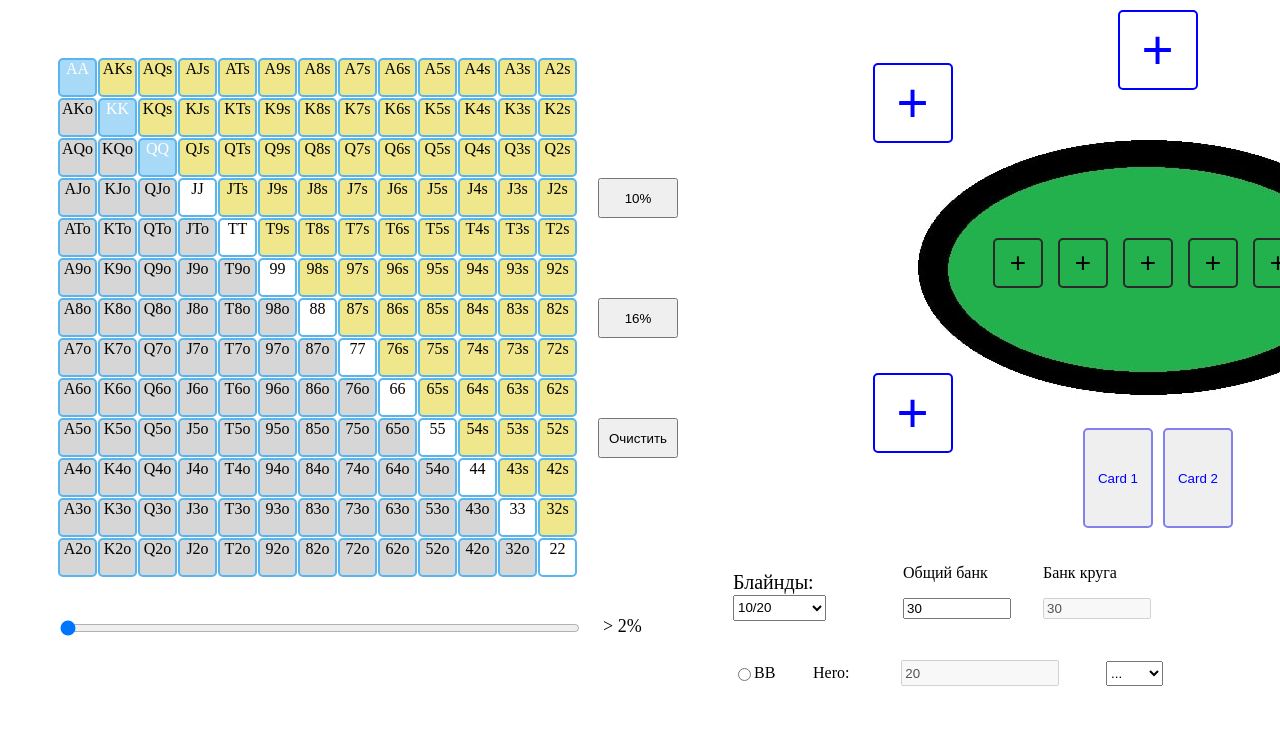
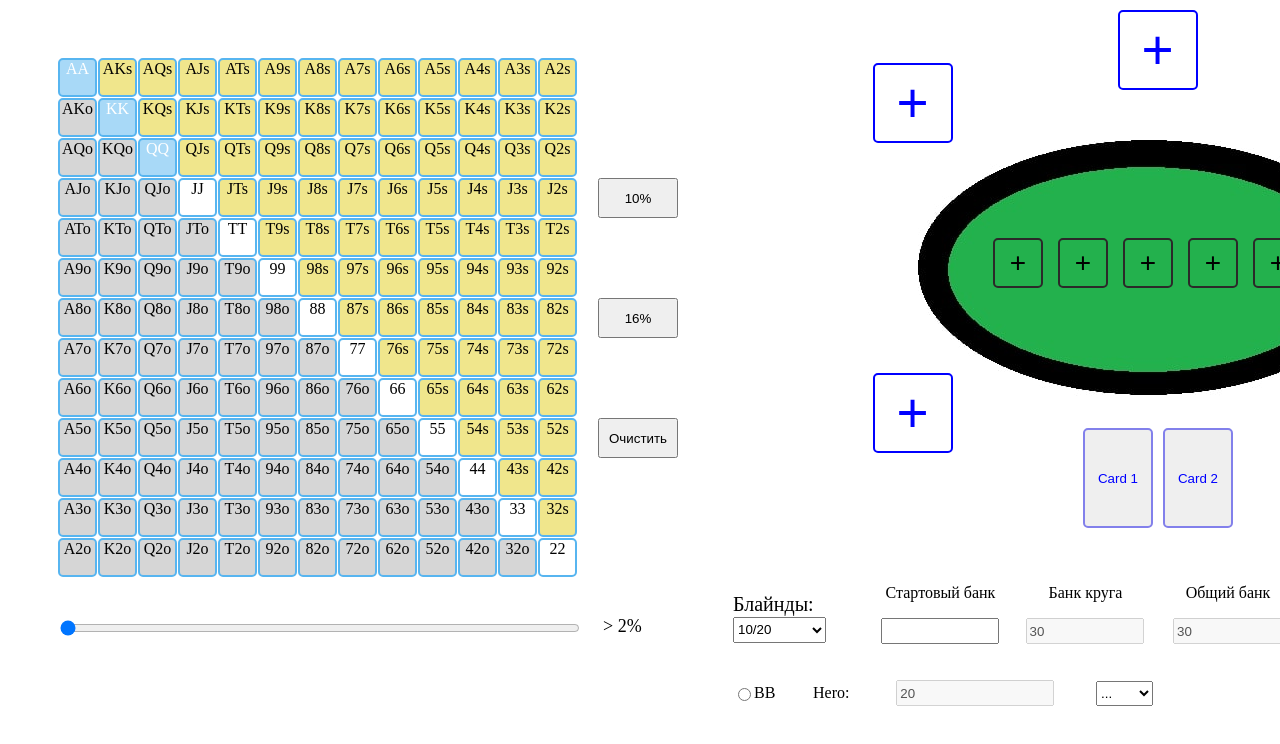
Before and after one commit to Uvacoder/pokerequaty, a Vue app: page / in a window 1280 px wide. Shown: the top 744 px of the page. Built offline with nearby package versions, Linux system fonts and the light colour scheme.

Commit message:
add bootstrap vue

```diff
--- a/package.json
+++ b/package.json
@@ -8,6 +8,8 @@
     "lint": "vue-cli-service lint"
   },
   "dependencies": {
+    "bootstrap": "^5.0.1",
+    "bootstrap-vue": "^2.21.2",
     "core-js": "^3.6.5",
     "vue": "^2.6.11",
     "vuetify": "^2.4.0",
--- a/src/App.vue
+++ b/src/App.vue
@@ -3,7 +3,7 @@
     <Diapason class="diap"  />
     <MainPlayer class="cards" />
 
-    <Bets class="bets" :inputs="inputs" :positions="positions" :checks="checks"  @change-pos="ChangePosition"   />
+    <Bets class="bets" :inputs="inputs" :positions="positions" :checks="checks"  @change-pos="ChangePosition"  />
     <Table class="table" @add-input="AddInput" @delete-input="DeleteInput" />
 
 
@@ -49,7 +49,8 @@ export default {
       enemyLower:[],
       heroComb:[],
       heroDraws:[],
-      activeModal:false
+      activeModal:false,
+
     }
   },
 
@@ -68,8 +69,20 @@ export default {
       this.enemyStronger=this.$store.getters.GET_STRONGER_ENEMY_COMBS;
 
 
+      let maxPercent=this.heroDraws.reduce((a,b)=>a.percent>b.percent ? a.percent : b.percent);
+      console.log('max '+maxPercent);
+      for (let i = 0; i < this.heroDraws.length; i++) {
+        console.log(this.heroDraws[i].percent);
+
+      }
+     console.log('bank '+this.bank);
+
+
       this.enemyEqual=this.$store.getters.GET_EQUAL_ENEMY_COMB;
       this.enemyLower=this.$store.getters.GET_LOWER_ENEMY_COMB;
+
+      //const heroToCall=this.$store.getters.GET_HERO_TO_CALL;
+
 
     //  this.enemyCombs[0]=this.$store.getters.GET_LOWER_ENEMY_COMBS;
      // this.enemyCombs[1]=this.$store.getters.GET_EQUAL_ENEMY_COMB;
@@ -176,6 +189,7 @@ export default {
 .bets{
   grid-row-start: 10;
   grid-column-start: 13;
+  margin-top:20px;
 }
 .diap{
   margin-top:50px ;
--- a/src/components/Bets.vue
+++ b/src/components/Bets.vue
@@ -1,6 +1,6 @@
 <template>
 <div class="content">
-    <div class="blinds" style="font-size:20px;margin-top:23px">
+    <div class="blinds" style="font-size:20px;margin-top:25px">
       Блайнды:
       <select style="height:26px;" name="" id="" v-model="BigBlind" >
         <option value="20">10/20</option>
@@ -24,12 +24,12 @@
 
   <div class="bank" >
     <div class="bank-1">
-    <p>Общий банк</p>
-    <input  type="text" v-model="bank">
+    <p >Стартовый банк</p>
+    <input type="number"  v-model="startedBank" >
     </div>
-    <div class="bank-2">
-     <p>Банк круга</p>
-    <input disabled type="text" v-model="bank">
+    <div class="bank-2" >
+     <p >Банк круга</p>
+    <input disabled type="text" v-model="roundBank">
     </div>
   </div>
 
@@ -48,6 +48,13 @@
     </div>
 
 
+  </div>
+
+  <div class="general-bank">
+    <div class="bank-3">
+     <p>Общий банк</p>
+    <input class="bankForMethod" disabled type="text"  v-model="bank">
+    </div>
   </div>
 
   <div class="queue">
@@ -85,6 +92,7 @@ export default {
           activeInput4:false,
           activeInput5:false,
           BigBlind:20,
+          currentBet:20,
           notRaise:true,
           queueOfPlayer:0,
           wasRaise:false,
@@ -93,7 +101,10 @@ export default {
           action:[0,0,0,0,0,0],
           playerTurns:[false,false,false,false,false,false],
           betSizes:[20,10,0,0,0,0,0],
+          roundBank:30,
+          startedBank:'',
           bank:30,
+          heroToCall:0,
 
         }
     },
@@ -101,39 +112,43 @@ export default {
     methods:{
 
       bet(index){
-          var BigBlind=Number(this.$store.getters.GET_BIGBLIND);
+          this.BigBlind=Number(this.$store.getters.GET_BIGBLIND);
           var BetToCall=Number(this.$store.getters.GET_BET_TO_CALL)
-          console.log(this.$store.getters.GET_BIGBLIND);
+          //console.log('bb' +this.$store.getters.GET_BIGBLIND);
+          //console.log('bet to call '+BetToCall);
+
+         let result=0;
+
 
           //BB
           if (this.positions[index]=='BB' && this.action[index]=='fold') {
-            return BigBlind;
+            result=this.BigBlind;
           }
           else if (this.positions[index]=='BB' && this.action[index]=='call') {
-            console.log(BetToCall+' in bb');
-            return BetToCall;
-          }
-          else if (this.action[index]=='raise'){
-            this.$store.commit('SET_BET_TO_CALL',BigBlind+BetToCall);
 
-            return BigBlind+BetToCall;
+            result=BetToCall;
           }
 
+          else if (this.action[index]=='raise'){
+            this.$store.commit('SET_BET_TO_CALL',this.BigBlind+BetToCall);
+
+            result=this.BigBlind+BetToCall;
+          }
           else if (this.inputs.length==2 && index==1) {
-            return BigBlind/2
+            result=this.BigBlind/2
           }
           else if (this.positions[index]=='SB' && this.action[index]!='call' ) {
-            return BigBlind/2;
+           result=this.BigBlind/2;
           }
           else if (this.positions[index]=='SB' && this.action[index]=='call' ) {
-            return BetToCall;
+            result=BetToCall;
           }
           else if (this.action[index]=='call') {
-            return BetToCall;
+            result=BetToCall;
           } else if (this.action[index]==0){
-            return 0;
+            result=0;
           }
-
+          return result;
       },
 
       changePosition(e){
@@ -144,6 +159,8 @@ export default {
         this.action[index]=e.target.value;
 
         if (e.target.value=='raise') {
+          this.currentBet=this.currentBet+this.BigBlind; //bb+bet
+
           if (index!==this.positions.length-1) {
             this.wasRaise=true;
             this.betCounter=0;
@@ -155,15 +172,19 @@ export default {
             }
           }
         }
+        this.betSizes[index]=this.bet(index);
+        this.roundBank=Number(this.betSizes.reduce((a,b)=>Number(a)+Number(b),0));
 
-
-
-        this.betSizes[index]=this.bet(index);
-        this.bank=Number(this.betSizes.reduce((a,b)=>Number(a)+Number(b),0));
+        let heroResult=0;
+        if (this.inputs[index-1]=='Hero') {
+          heroResult=this.betSizes[index-1];
+        }
+        this.$store.commit('SET_HERO_TO_CALL',this.currentBet-heroResult)
+        //console.log('hero res ' +(this.currentBet-heroResult));
 
         if (index==0) {
           if (this.wasRaise) {
-            console.log('lol');
+
             this.wasRaise=false;
             this.playerTurns[this.positions.length-1]=true;
           }
@@ -178,6 +199,8 @@ export default {
             this.playerTurns[index-1]=true;
          }
         }
+
+
       },
 
     },
@@ -188,16 +211,30 @@ export default {
        console.log('bb in watch '+this.BigBlind);
        this.betSizes[0]=this.BigBlind;
        this.betSizes[1]=this.BigBlind/2;
-       this.bank=Number(this.betSizes.reduce((a,b)=>Number(a)+Number(b),0)) ;
+       this.roundBank=Number(this.betSizes.reduce((a,b)=>Number(a)+Number(b),0)) ;
      },
      positions(){
        for (let i = 0; i < this.playerTurns.length; i++) {
          this.playerTurns[i]=false;
+         this.bank
+       }
 
-       }
        this.queueOfPlayer=this.positions.length-1;
        this.playerTurns[this.queueOfPlayer]=true;
+       console.log('bank '+this.roundBank);
+
+      this.$store.commit('SET_BANK',this.roundBank);
+     },
+     roundBank(){
+      this.bank=Number(this.startedBank)+this.roundBank;
+      this.$store.commit('SET_BANK',this.bank);
+     },
+     startedBank(){
+
+       this.bank=Number(this.startedBank)+this.roundBank;
+       this.$store.commit('SET_BANK',this.bank);
      }
+
    },
    computed:{
      warningOn() {
@@ -227,6 +264,13 @@ export default {
   border:4px solid rgb(241, 76, 76);
 }
 
+.general-bank {
+  grid-column-start: 3;
+  grid-row-start: 1;
+
+  display: flex;
+}
+
 .queue {
    grid-column-start: 3;
   grid-row-start: 3;
@@ -240,7 +284,7 @@ export default {
 .content{
   display:grid;
   grid-template-rows:50px 20px 300px ;
-  grid-template-columns: 60px 350px 50px ;
+  grid-template-columns: 60px 340px 140px ;
   grid-gap: 20px;
   width:460px;
 }
@@ -266,6 +310,7 @@ export default {
 
 .input input  {
   width: 150px;
+   margin-bottom: 20px;
 }
 
 .bank{
@@ -277,22 +322,37 @@ export default {
 }
 
 .bank-1{
-  margin-left: 70px;
+  margin-left: 50px;
+
 }
 
-.bank-1, .bank-2 {
-width: 100px;
+.bank-1, .bank-2 , .bank-3{
+width: 110px;
 height: 40px;
+text-align: center;
 }
 
 .bank input {
-  width:100px;
+  width:110px;
+  height: 20px;
+
+}
+
+.bank-3 input {
+  width:110px;
+  height: 20px;
 }
 
 .bank p{
   max-height: 20px;
+  width: 120px;
 
 }
+
+
+
+
+
 
 .inps {
   grid-column-start: 2;
--- a/src/components/ModalResults.vue
+++ b/src/components/ModalResults.vue
@@ -39,7 +39,9 @@
 
         </div>
 
+        <div class="bank">
 
+        </div>
 
 
         <footer class="modal-footer" >
@@ -62,7 +64,7 @@
 export default {
     name: 'ModalResults',
     props:
-      ['enemyStronger','enemyLower','enemyEqual','heroComb','heroDraws']
+      ['enemyStronger','enemyLower','enemyEqual','heroComb','heroDraws','maxPercent','bankChances']
     ,
 
     methods:{
@@ -98,7 +100,7 @@ export default {
 .modal {
   width:400px;
   min-height: 300px;
-  max-height: 500px;
+  max-height: 600px;
   background: #ffffff;
   box-shadow: 2px 2px 20px 2px;
   overflow-x: auto;
@@ -167,7 +169,7 @@ export default {
   min-height: 150px;
   padding: 20px 10px;
   display: grid;
-  grid-template-columns: repeat(2,fr);
+  grid-template-columns: 50% 50%;
   grid-template-rows: 15% 15% 70%;
 
 }
@@ -202,7 +204,7 @@ export default {
 
 .modal-fade-enter,
 .modal-fade-leave-active {
-  opacity: 0;
+  opacity: 0.1;
 }
 
 .modal-fade-enter-active,
--- a/src/store/index.js
+++ b/src/store/index.js
@@ -13,7 +13,9 @@ export const store = new Vuex.Store({
       offset:0,
       deleteCheck: false,
       betToCall:20,
+      heroToCall:0,
       bigBlind:20,
+      bank:0,
       usedCards:['','','','','','',''],
       allCards:['A♠','K♠','Q♠','J♠','T♠','9♠','8♠','7♠','6♠','5♠','4♠','3♠','2♠','A♣','K♣','Q♣','J♣','T♣','9♣','8♣','7♣','6♣','5♣','4♣','3♣','2♣',
       'A♦','K♦','Q♦','J♦','T♦','9♦','8♦','7♦','6♦','5♦','4♦','3♦','2♦','A♥','K♥','Q♥','J♥','T♥','9♥','8♥','7♥','6♥','5♥','4♥','3♥','2♥'],
@@ -30,6 +32,12 @@ export const store = new Vuex.Store({
 
     },
     getters: {
+      GET_HERO_TO_CALL:state=>{
+        return state.heroToCall;
+      },
+      GET_BANK :state =>{
+        return state.bank;
+      },
       GET_STRONGER_ENEMY_COMBS:state=>{
         return state.strongerEnemyCombs;
       },
@@ -91,6 +99,12 @@ export const store = new Vuex.Store({
 
     },
     mutations: {
+      SET_HERO_TO_CALL:(state,value)=>{
+        state.heroToCall=value;
+      },
+      SET_BANK (state,value){
+        state.bank=value;
+      },
       SET_STRONGER_ENEMY_COMBS(state,arr){
         state.strongerEnemyCombs=arr.slice();
       },
```
Also changed, not shown: 1 other file (tests, documents, lock files or other folders).
